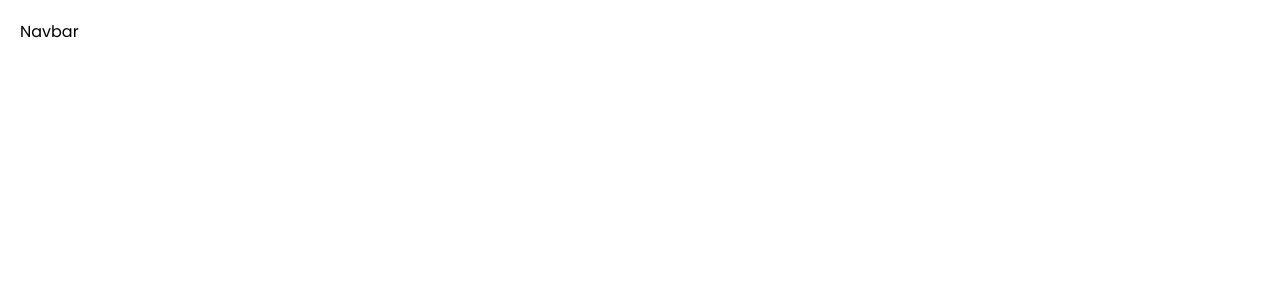
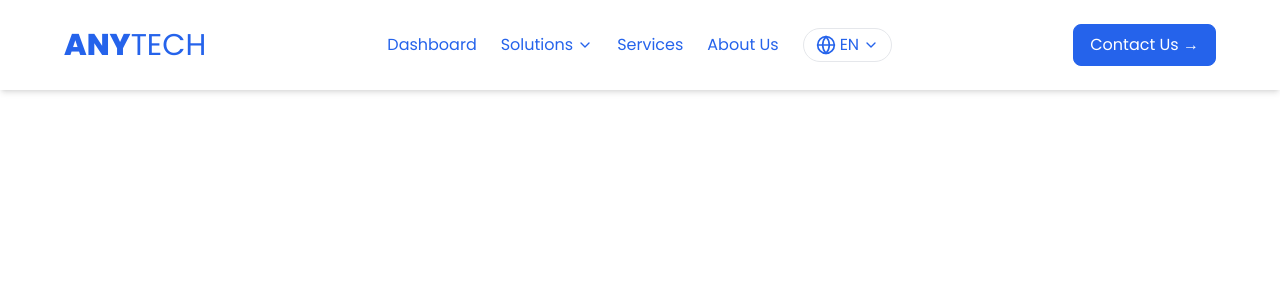
Before and after one commit to jannatulFerdeous/AnyTech-Frontend, a React (Vite) app: page /en/ in a window 1280 px wide. Shown: the top 300 px of the page. Built offline with nearby package versions, Linux system fonts and the light colour scheme.

Commit message:
Update title, enhance Navbar with language options, and add translation functionality

```diff
--- a/index.html
+++ b/index.html
@@ -8,7 +8,7 @@
       href="/src/assets/Newport Courier.png"
     />
     <meta name="viewport" content="width=device-width, initial-scale=1.0" />
-    <title>Tracking NEC Group</title>
+    <title>AnyTech</title>
   </head>
   <body>
     <div id="root"></div>
--- a/package.json
+++ b/package.json
@@ -10,12 +10,14 @@
     "preview": "vite preview"
   },
   "dependencies": {
+    "@google-cloud/translate": "^8.5.0",
     "@headlessui/react": "^1.7.18",
     "@reduxjs/toolkit": "^2.2.1",
     "chart.js": "^4.4.2",
     "classnames": "^2.5.1",
     "jwt-decode": "^4.0.0",
     "localforage": "^1.10.0",
+    "lucide-react": "^0.474.0",
     "match-sorter": "^6.3.3",
     "react": "^18.2.0",
     "react-calendar": "^4.8.0",
--- a/src/Layout/Layout.tsx
+++ b/src/Layout/Layout.tsx
@@ -10,8 +10,8 @@ const Layout: React.FC<LayoutProps> = () => {
     <div id="dashboard">
       <div className="flex">
 
-        <div className="flex-1 px-5 pt-5 pb-10 dark:bg-gray-600">
-          <div className="pb-5">
+        <div className="flex-1  dark:bg-gray-600">
+          <div className="">
             <Navbar />
           </div>
           <div className="mt-5">
--- a/src/common/widgets/Navbar/Navbar.tsx
+++ b/src/common/widgets/Navbar/Navbar.tsx
@@ -1,9 +1,93 @@
-
+import { ChevronDown, Globe } from "lucide-react";
+import { navbarLink, language } from "./config/constants"; // Assuming the constant is imported from a 'constants.ts' file
+import { useLocation } from "react-router-dom";
 
 const Navbar = () => {
+  const location = useLocation();
+  const isEnglishPage = location.pathname === "/en";
+
   return (
-    <div>Navbar</div>
-  )
-}
+    <nav
+      className={`${
+        isEnglishPage ? "bg-blue-600 text-white" : "bg-white text-blue-600"
+      } p-6 shadow-md transition-all duration-300`}
+    >
+      <div className="max-w-6xl mx-auto flex items-center justify-between">
+        {/* Logo */}
+        <div className="font-bold text-2xl flex items-center">
+          <span className="font-extrabold text-3xl">ANY</span>
+          <span className="font-normal text-3xl">TECH</span>
+        </div>
 
-export default Navbar
+        {/* Navigation Links */}
+        <div className="hidden md:flex items-center space-x-6 text-base">
+          {navbarLink.map((link, index) => {
+            if (link.subItems) {
+              return (
+                <div key={index} className="relative group">
+                  <a href="#" className="hover:text-cyan-300 transition flex items-center">
+                    {link.pageTitle} <ChevronDown className="w-4 h-4 ml-1" />
+                  </a>
+
+                  {/* Dropdown Menu */}
+                  <div className="absolute left-0 mt-2 w-48 bg-white shadow-lg rounded-lg opacity-0 group-hover:opacity-100 group-hover:block transition-all duration-200 ease-in-out">
+                    {link.subItems.map((subItem, subIndex) => (
+                      <a
+                        key={subIndex}
+                        href={subItem.url}
+                        className="block px-4 py-2 text-black hover:bg-blue-600 hover:text-white transition"
+                      >
+                        {subItem.pageTitle}
+                      </a>
+                    ))}
+                  </div>
+                </div>
+              );
+            }
+            return (
+              <a key={index} href={link.url} className="hover:text-cyan-300 transition">
+                {link.pageTitle}
+              </a>
+            );
+          })}
+
+          {/* Language Dropdown */}
+          <div className="relative group">
+            <div className="flex items-center border rounded-full px-3 py-1 hover:bg-blue-600 hover:text-white transition">
+              <Globe className="w-5 h-5 mr-1" /> {language.pageTitle} <ChevronDown className="w-4 h-4 ml-1" />
+            </div>
+
+            {/* Language Dropdown Menu */}
+            <div className="absolute left-0 mt-2 w-48 bg-white shadow-lg rounded-lg opacity-0 group-hover:opacity-100 group-hover:block transition-all duration-200 ease-in-out">
+              {language.subItems.map((subItem, subIndex) => (
+                <a
+                  key={subIndex}
+                  href={subItem.url}
+                  className="block px-4 py-2 text-black hover:bg-blue-600 hover:text-white transition"
+                >
+                  {subItem.pageTitle}
+                </a>
+              ))}
+            </div>
+          </div>
+        </div>
+
+        {/* Contact Us Button */}
+        <div className="flex items-center space-x-4">
+          <a
+            href="/en/contact"
+            className={`${
+              isEnglishPage
+                ? "bg-white text-blue-600 border-white hover:bg-blue-600 hover:text-white"
+                : "bg-blue-600 text-white border-blue-600 hover:bg-white hover:text-blue-600"
+            } px-4 py-2 rounded-lg border transition`}
+          >
+            Contact Us →
+          </a>
+        </div>
+      </div>
+    </nav>
+  );
+};
+
+export default Navbar;
--- a/src/common/widgets/Navbar/config/constants.ts
+++ b/src/common/widgets/Navbar/config/constants.ts
@@ -1,4 +1,33 @@
-// export const inputFilter = [
-//   { label: 'Inventory Dashboard', value: true },
-//   { label: 'POD Dashboard', value: false },
-// ];
+export const navbarLink = [
+    {
+      url: "/en",
+      pageTitle: "Dashboard",
+    },
+    {
+      pageTitle: "Solutions",
+      subItems: [
+        { url: "/en/solutions/caas", pageTitle: "CaaS" },
+        { url: "/en/solutions/baas", pageTitle: "BaaS" },
+        { url: "/en/solutions/paas", pageTitle: "PaaS" },
+      ],
+    },
+    {
+      url: "/en/services",
+      pageTitle: "Services",
+    },
+    {
+      url: "/en/about",
+      pageTitle: "About Us",
+    },
+
+
+  ];
+  export const language={
+    pageTitle: "EN",
+    subItems: [
+      { url: "/en", pageTitle: "English" },
+      { url: "/th", pageTitle: "Thai" },
+      { url: "/id", pageTitle: "Bahasa Indonesia" },
+      { url: "/tw", pageTitle: "Traditional Chinese" },
+    ],
+  }
--- /dev/null
+++ b/src/common/widgets/Navbar/partials/Translate.tsx
@@ -0,0 +1,13 @@
+
+const { Translate } = require('@google-cloud/translate').v2;
+const translate = new Translate({ key: 'YOUR_GOOGLE_CLOUD_API_KEY' });
+
+export const translateText = async (text:any, targetLanguage:string) => {
+  try {
+    const [translation] = await translate.translate(text, targetLanguage);
+    return translation;
+  } catch (error) {
+    console.error('Error translating text:', error);
+    return text; // Return the original text in case of an error
+  }
+};
```
Also changed, not shown: src/common/widgets/Navbar/config/types.ts (deleted, +0 -19 lines), 1 other file (tests, documents, lock files or other folders).
